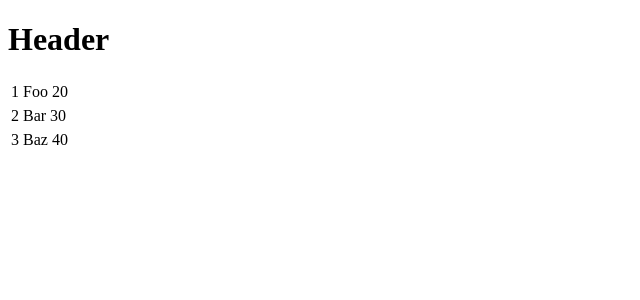
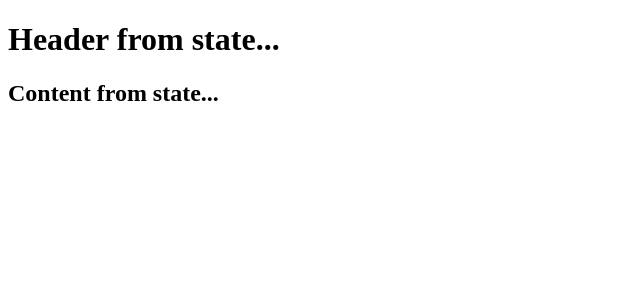
Before and after one commit to KondiGitHub/ReactDemo, a React app: page / in a window 1280 px wide. Shown: the top 300 px of the page, without its empty margins (0-640 px from the left). Built offline with nearby package versions, Linux system fonts and the light colour scheme.

Commit message:
Props Example code1

```diff
--- a/App.jsx
+++ b/App.jsx
@@ -1,60 +1,21 @@
 import React from 'react';
 
 class App extends React.Component {
-    constructor() {
-        super();
+    constructor(props) {
+        super(props);
+
         this.state = {
-            data:
-                [
-                    {
-                        "id":1,
-                        "name":"Foo",
-                        "age":"20"
-                    },
-                    {
-                        "id":2,
-                        "name":"Bar",
-                        "age":"30"
-                    },
-                    {
-                        "id":3,
-                        "name":"Baz",
-                        "age":"40"
-                    }
-                ]
+            header: "Header from state...",
+            content: "Content from state..."
         }
     }
     render() {
         return (
             <div>
-                <Header/>
-                    {this.state.data.map((person, i) => <Content key = {i} data = {person} />)}
+                <h1>{this.state.header}</h1>
+                <h2>{this.state.content}</h2>
             </div>
         );
     }
 }
-class Header extends React.Component {
-    render() {
-        return (
-            <div>
-                <h1>Header</h1>
-            </div>
-        );
-    }
-}
-class Content extends React.Component {
-    render() {
-        return (
-            <table>
-                <tbody>
-                <tr>
-                    <td>{this.props.data.id}</td>
-                    <td>{this.props.data.name}</td>
-                    <td>{this.props.data.age}</td>
-                </tr>
-                </tbody>
-            </table>
-        );
-    }
-}
 export default App;
```
